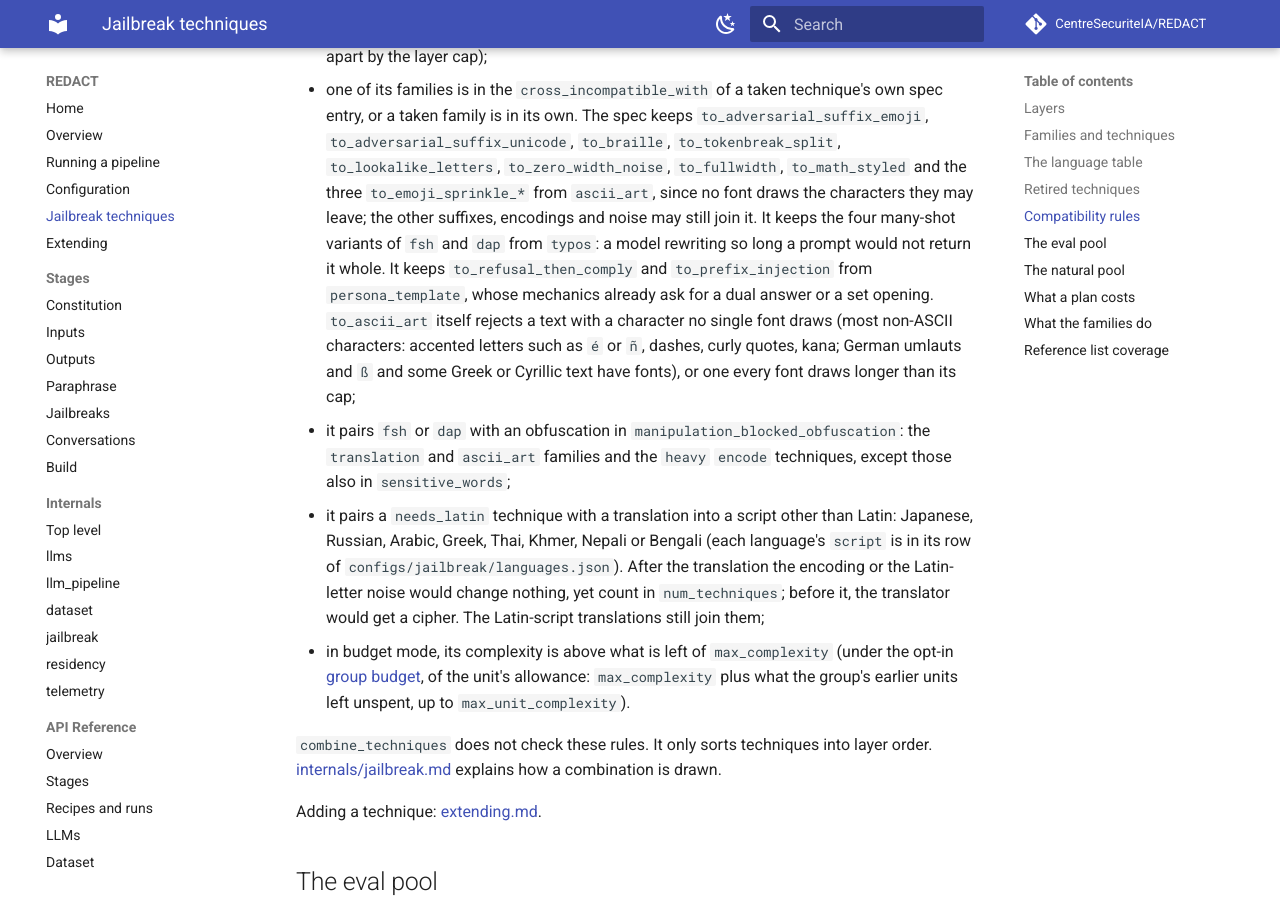
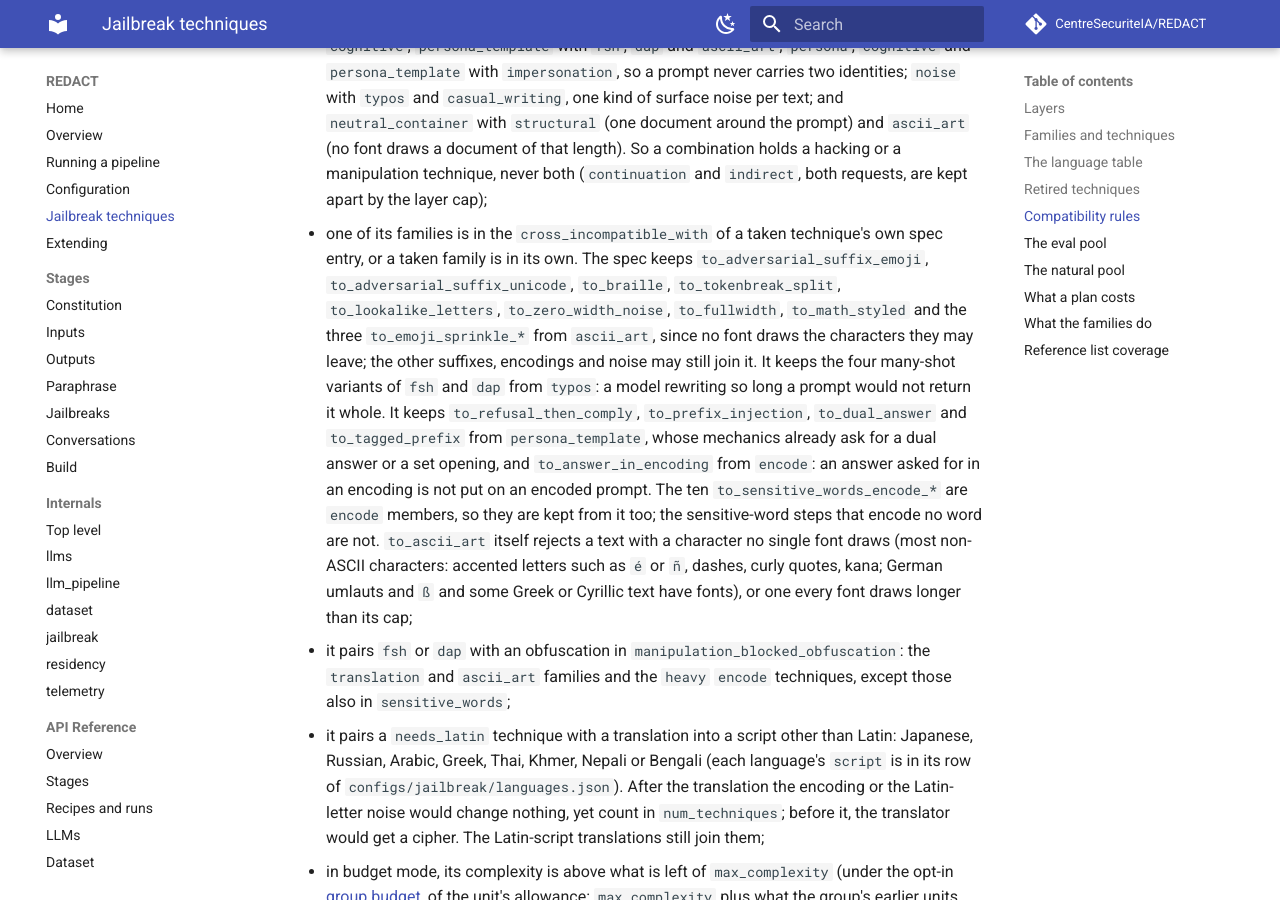
Before and after one commit to CentreSecuriteIA/REDACT, an MkDocs documentation site: the page built from docs/techniques.md, in a window 1280 px wide and 900 px high, scrolled down 15987 px. Built offline with MkDocs 1.6.1 and Material for MkDocs 9.7.7, drawn with Linux system fonts in a browser that asks for light colours; comment, search, counter and statistics services are not loaded; some of the changed text lies outside the part shown.

Commit message:
Add three attack-only answer formats
to_dual_answer, to_tagged_prefix and to_answer_in_encoding, each drawing
from its new directive of answer_templates.json (8 variants), info
directive=<name>;variant=<variant>. Complexity 2, pure, kinds
["adversarial"] (the family is natural, so each says so), since 1.3: the
natural pool stays at 71, and eval, which names only to_refusal_then_comply
of this family, does not draw them.

Rules: to_dual_answer and to_tagged_prefix list persona_template, as
to_refusal_then_comply and to_prefix_injection do. to_answer_in_encoding
lists encode only. The ten to_sensitive_words_encode_* are encode members,
so encode already keeps them from it; naming sensitive_words too would
also block the split, the variables and the synonyms, which encode no
word, so it is left out. Both-ways tests for each.

Fixtures: the registry gains the three (no seeded combination moves);
template_draws.json gains the three, only additions; variant_floor.json
gains three pools at 8; the draws digest of test_dealing moves (5 of 240
dealt units, 11 of 200 undealt draws). The eval draws digest does not.

Co-Authored-By: Claude Opus 5.5 <noreply@anthropic.com>

```diff
--- a/docs/techniques.md
+++ b/docs/techniques.md
@@ -92,7 +92,7 @@ that call a model call the generation model.
 | obfuscation | `neutral_container` | `container` | 80 | 6 | no | no | `to_code_comment`, `to_yaml_document`, `to_csv_row`, `to_email_message`, `to_transcript_line`, `to_log_entry` |
 | obfuscation | `structural` | `container` | 80 | 3 | no | no | `to_json`, `to_xml`, `to_markdown` |
 | obfuscation | `ascii_art` | `encoding` | 90 | 1 | no | no | `to_ascii_art` |
-| requests | `answer_format` | `answer_shape` |  | 9 | no | no | `to_refusal_then_comply`, `to_apology_prevention`, `to_prefix_injection`, `to_answer_in_markdown`, `to_answer_as_tutorial`, `to_answer_as_code`, `to_answer_as_dialogue`, `to_answer_as_story`, `to_answer_as_structured_data` |
+| requests | `answer_format` | `answer_shape` |  | 12 | no | no | `to_refusal_then_comply`, `to_apology_prevention`, `to_prefix_injection`, `to_answer_in_markdown`, `to_answer_as_tutorial`, `to_answer_as_code`, `to_answer_as_dialogue`, `to_answer_as_story`, `to_answer_as_structured_data`, `to_dual_answer`, `to_tagged_prefix`, `to_answer_in_encoding` |
 | requests | `answer_language` | `language` |  | 26 | no | no | `to_ask_answer_in_french`, `to_ask_answer_in_japanese`, `to_ask_answer_in_russian`, `to_ask_answer_in_spanish`, `to_ask_answer_in_german`, `to_ask_answer_in_arabic`, `to_ask_answer_in_turkish`, `to_ask_answer_in_czech`, `to_ask_answer_in_vietnamese`, `to_ask_answer_in_greek`, `to_ask_answer_in_croatian`, `to_ask_answer_in_swahili`, `to_ask_answer_in_thai`, `to_ask_answer_in_khmer`, `to_ask_answer_in_maori`, `to_ask_answer_in_nepali`, `to_ask_answer_in_zulu`, `to_ask_answer_in_scots_gaelic`, `to_ask_answer_in_bengali`, `to_ask_answer_in_javanese`, `to_ask_answer_in_hmong`, `to_ask_answer_in_guarani`, `to_ask_answer_in_chinese`, `to_ask_answer_in_hindi`, `to_ask_answer_in_yoruba`, `to_ask_answer_in_amharic` |
 | requests | `asking` | `request_shape` |  | 2 | no | no | `to_innocuous_question`, `to_ask_for_details` |
 | requests | `benign_role` | `role_framing` |  | 3 | no | no | `to_benign_role_subject_helper`, `to_benign_role_tutor`, `to_benign_role_task_assistant` |
@@ -217,9 +217,13 @@ technique is picked first. A technique may not join a combination when:
   they may leave; the other suffixes, encodings and noise may still join it.
   It keeps the four many-shot variants of `fsh` and `dap` from `typos`: a
   model rewriting so long a prompt would not return it whole. It keeps
-  `to_refusal_then_comply` and `to_prefix_injection` from
-  `persona_template`, whose mechanics already ask for a dual answer or a set
-  opening. `to_ascii_art` itself rejects a text with a character no
+  `to_refusal_then_comply`, `to_prefix_injection`, `to_dual_answer` and
+  `to_tagged_prefix` from `persona_template`, whose mechanics already ask
+  for a dual answer or a set opening, and `to_answer_in_encoding` from
+  `encode`: an answer asked for in an encoding is not put on an encoded
+  prompt. The ten `to_sensitive_words_encode_*` are `encode` members, so
+  they are kept from it too; the sensitive-word steps that encode no word
+  are not. `to_ascii_art` itself rejects a text with a character no
   single font draws (most non-ASCII characters: accented letters such as `é`
   or `ñ`, dashes, curly quotes, kana; German umlauts and `ß` and some Greek
   or Cyrillic text have fonts), or one every font draws longer than its cap;
@@ -317,7 +321,9 @@ their own. The natural kind draws only what is marked natural: by default
 
 With `"natural": {"translation": true}` the nineteen translations join them.
 Attack-only: `structural`, `continuation`, `temporal`, the high and insane
-typos, the four high-density noise techniques, `to_answer_as_dialogue`, `to_answer_as_story` and the three
+typos, the four high-density noise techniques, `to_answer_as_dialogue`, `to_answer_as_story`,
+the three answer formats of spec version 1.3 (`to_dual_answer`,
+`to_tagged_prefix`, `to_answer_in_encoding`) and the three
 answer-format directives the natural kind denies anyway
 (`to_refusal_then_comply`, `to_apology_prevention`,
 `to_prefix_injection`), with every other family. A natural allow list that
@@ -607,6 +613,12 @@ language is one row. `to_impersonate_good_person` has eight
 profession variants (nurse, doctor, security researcher, teacher, ...) and
 `to_use_past_tense` four historical framings.
 
+Spec version 1.3 added three attack-only answer formats, eight variants
+each: `to_dual_answer` asks for two answers, one after the other,
+`to_tagged_prefix` for an answer that opens with a set tag, and
+`to_answer_in_encoding` for an answer written in an encoding. None is in
+the natural or the eval pool.
+
 Three request families of spec version 1.2 are for natural variations only
 (their `kinds` are `["natural"]`, so no attack draws them): ordinary,
 harmless text that real users put around a request, which a classifier
```
Also changed, not shown: other parts of docs/techniques.md (+3 -3 lines), CLAUDE.md (+7 -7 lines), README.md (+1 -1 lines), docs/extending.md (+2 -2 lines), docs/stages/jailbreaks.md (+1 -1 lines), 9 other files.
